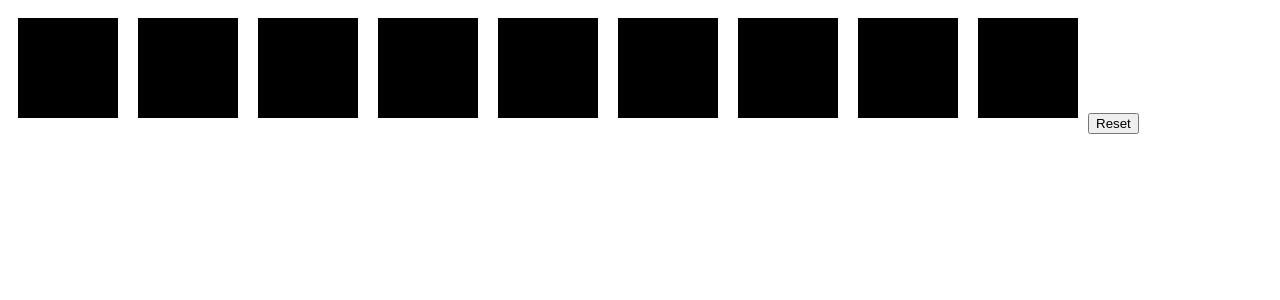
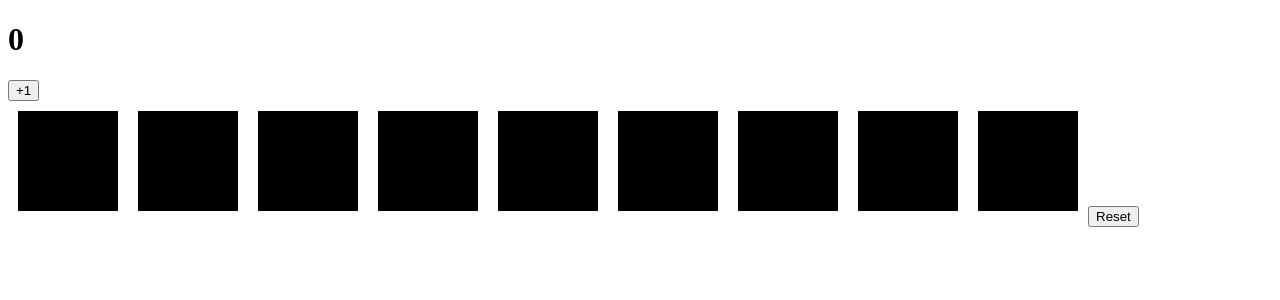
Before and after one commit to eyi739/testing-type, a React (Vite) app: page / in a window 1280 px wide. Shown: the top 300 px of the page. Built offline with nearby package versions, Linux system fonts and the light colour scheme.

Commit message:
working with useEffect in counter component.

```diff
--- a/src/App.jsx
+++ b/src/App.jsx
@@ -56,6 +56,7 @@ function allSameValue(dice) {
 function App() {
  return (
   <div>
+    <Counter/>
     <BoxGrid/>
 
     {/* <LuckyN numDice={3} winCheck={lessThan4} />
--- a/src/Box.jsx
+++ b/src/Box.jsx
@@ -1,10 +1,12 @@
 import "./Box.css"
 import {useState} from "react";
 
-function Box({isActive}){
+function Box({isActive, toggle}){
     return (
     <div
-        className="Box" style={{backgroundColor: isActive ? "red" : "black"}}>
+        onClick={toggle}
+        className="Box"
+        style={{backgroundColor: isActive ? "red" : "black"}}>
     </div>
     )
 }
--- a/src/BoxGrid.jsx
+++ b/src/BoxGrid.jsx
@@ -6,20 +6,24 @@ function BoxGrid(){
     const reset = () => {
         setBoxes([false, false, false, false, false, false, false, false, false,])
     }
+
+    const toggleBox = (idx) => {
+        setBoxes((oldBoxes) => {
+            return oldBoxes.map((value, i) => {
+                if (i === idx) {
+                    return !value;
+                } else {
+                    return value;
+                }
+            })
+        })
+    }
+
     return (
         <div className="BoxGrid">
-            {boxes.map((b) => (
-                <Box isActive={b}/>
+            {boxes.map((b, idx) => (
+                <Box key={idx} toggle={() => toggleBox(idx)} isActive={b}/>
             ))}
-            {/* <Box/>
-            <Box/>
-            <Box/>
-            <Box/>
-            <Box/>
-            <Box/>
-            <Box/>
-            <Box/>
-            <Box/> */}
             <button onClick={reset}>Reset</button>
         </div>
     )
--- a/src/Counter.jsx
+++ b/src/Counter.jsx
@@ -1,14 +1,33 @@
-import {useState} from "react";
+// import {useState} from "react";
 
-export default function Counter(){
-    const [num, setNum] = useState(5);
-    const changeNum = () => {
-        setNum(num+1);
+// export default function Counter(){
+//     const [num, setNum] = useState(5);
+//     const changeNum = () => {
+//         setNum(num+1);
+//     }
+//     return(
+//         <div>
+//             <p>The count is: {num}</p>
+//             <button onClick={changeNum}>Increment</button>
+//         </div>
+//     )
+// }
+
+import { useState, useEffect } from "react";
+
+export default function Counter() {
+    const [count, setCount] = useState(0);
+    useEffect(function myEffect() {
+        console.log("MY EFFECT WAS CALLED")
+    });
+    const increment = () => {
+        setCount((c) => c+1)
     }
-    return(
+
+    return (
         <div>
-            <p>The count is: {num}</p>
-            <button onClick={changeNum}>Increment</button>
+            <h1>{count}</h1>
+            <button onClick={increment}>+1</button>
         </div>
     )
 }
```
